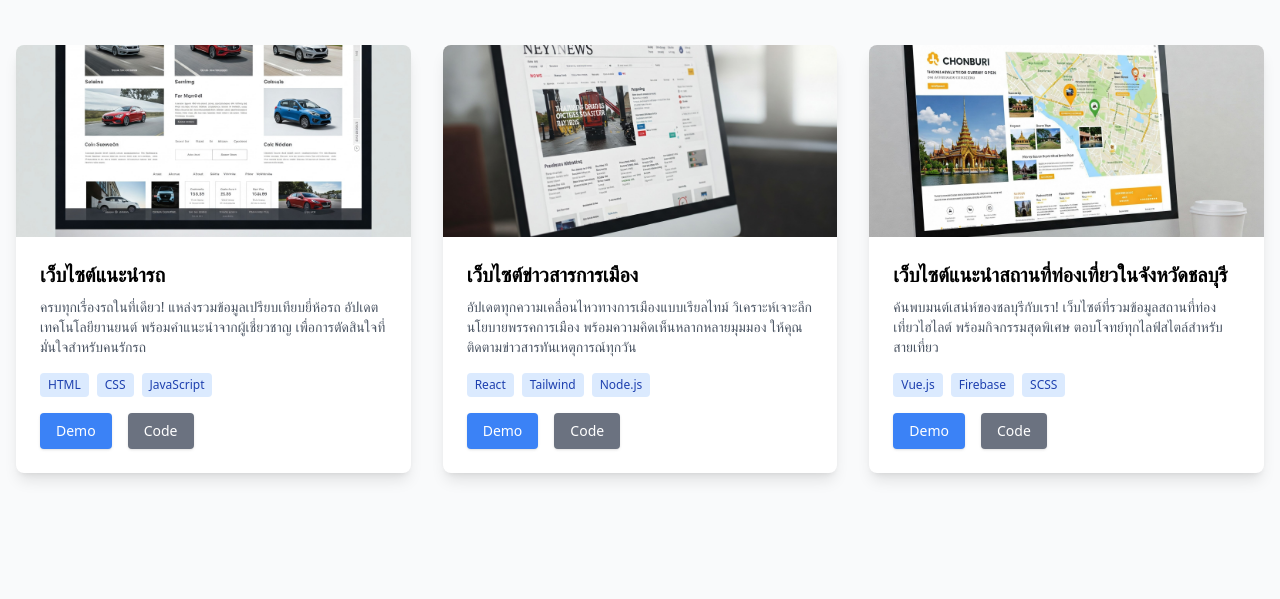
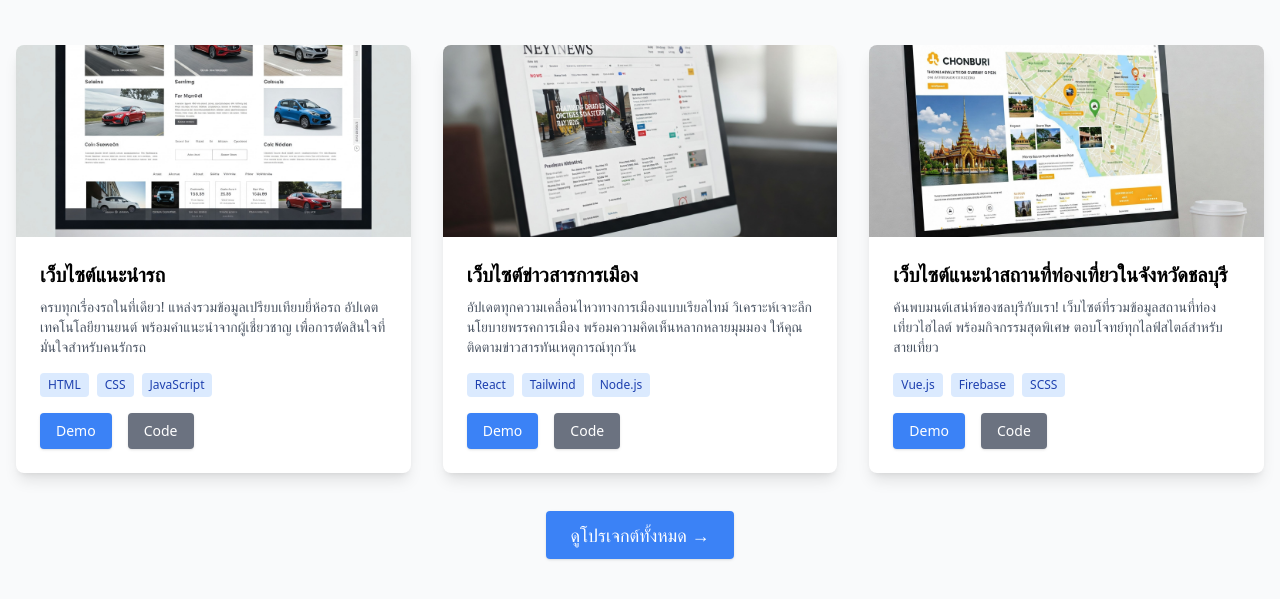
Before and after one commit to 66160015/Portfolio-website, a website: page src/components/projects/index.html in a window 1280 px wide. Shown: the part 143-742 px from the top of the page. Drawn offline with nearby package versions, Linux system fonts and the light colour scheme.

Commit message:
เพิ่มโครงสร้างของปุ่ม ดูโปรเจกต์ทั้งหมด

```diff
--- a/src/components/projects/index.html
+++ b/src/components/projects/index.html
@@ -78,3 +78,13 @@
         </div>
       </div>
     </div>
+
+    <!-- ปุ่มดูโปรเจกต์ทั้งหมด -->
+    <div class="text-center mt-12">
+        <a href="#" class="bg-blue-500 text-white text-lg px-6 py-3 rounded shadow hover:bg-blue-600">
+          ดูโปรเจกต์ทั้งหมด →
+        </a>
+      </div>
+    </div>
+  </body>
+  </html>
```
